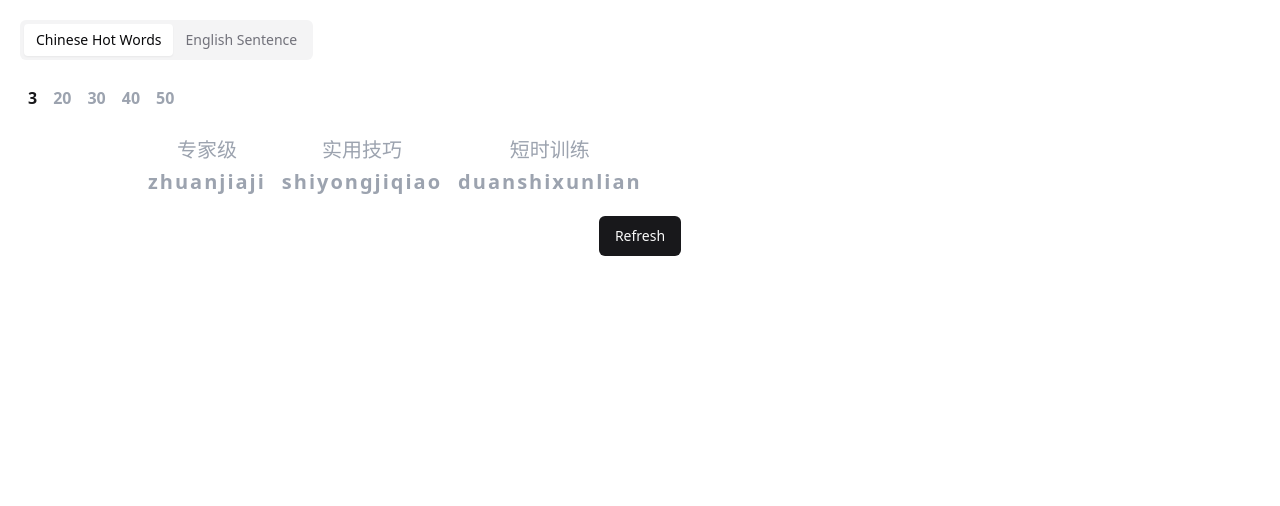
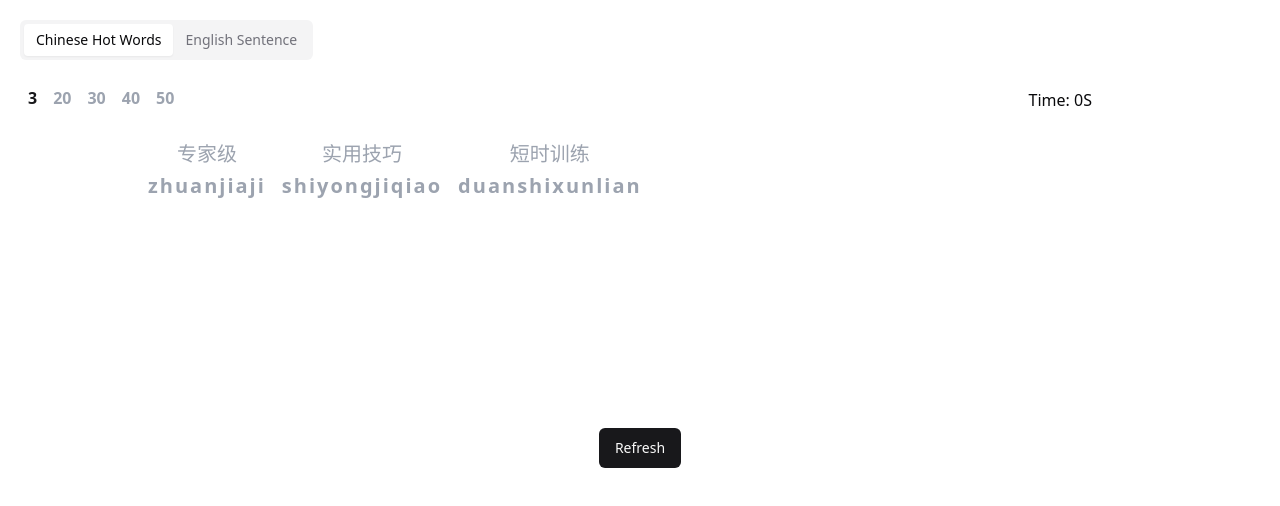
Before and after one commit to sinecat/typing-site, a Next.js app: page /typingBoard in a window 1280 px wide. Shown: the top 506 px of the page. Built offline with nearby package versions, Linux system fonts and the light colour scheme.

Commit message:
feat： 添加输入完成页面模块

```diff
--- a/src/components/HotWordsTextTypingBox/index.tsx
+++ b/src/components/HotWordsTextTypingBox/index.tsx
@@ -11,6 +11,7 @@ import {Terminal} from "lucide-react";
 import {Badge} from "@/components/ui/badge";
 import {useToast} from "@/components/ui/use-toast";
 import './styles.css'
+import {Card} from "@/components/ui/card";
 
 const wordNumsConfig = [3, 20, 30, 40, 50]
 
@@ -45,7 +46,7 @@ const HotWordsTextTypingBox = () => {
         }
     }
 
-    const freshData = (_wordNums: number)=>{
+    const freshData = (_wordNums: number) => {
         setIsFinished(false)
         setSuccessTextLength(0)
         setTargetValue(getRandomData(textData, _wordNums))
@@ -118,7 +119,7 @@ const HotWordsTextTypingBox = () => {
 
     return (
         <div>
-            <div className='mt-5 p-2 items-start'>
+            <div className='mt-5 p-2 flex items-start justify-between'>
                 <div className="flex h-5 items-center space-x-4 font-semibold no-input cursor-pointer">
                     {
                         wordNumsConfig?.map((item, index) => {
@@ -137,23 +138,34 @@ const HotWordsTextTypingBox = () => {
                         })
                     }
                 </div>
+                <div className='result mr-40'>
+                    <div>Time: {time}S</div>
+                </div>
             </div>
             <div className='flex flex-col items-center'>
-                {isFinished ? '恭喜你，输入完成,用时：' + time : null}
+                {
+                    isFinished ? <div className='flex gap-20 pt-20 min-h-72 text-3xl justify-between'>
+                        <Card className='flex h-36 flex-col gap-5 text-3xl items-center justify-center p-5'>
+                            <span className='no-input'>Take Time</span>
+                            <span className='text-4xl'>{time}S</span>
+                        </Card>
+                    </div> : <div className='flex flex-col items-center'>
                     <TextBoard focus={isFocus} inputValue={inputValue} targetValue={targetValue?.data}
                                    onClick={handleTextBoardClick}/>
                         <input type="text" value={inputValue} onChange={handleInputChange} className='text-input'
                                ref={inputRef}
                                onBlur={handleBlur} onKeyDown={handleKeyDown}/>
-                <Button className='w-30' onClick={handleFreshClick}>Refresh</Button>
-                {isFocus && !inputting ? <Alert className='w-80 mt-20 animate-bounce text-lg'>
-                    <Terminal className="h-4 w-5"/>
-                    <AlertTitle>Ready?</AlertTitle>
-                    <AlertDescription className='mt-2 text-lg'>
-                        Press <Badge className='bg-gray-100 text-black rounded text-lg font-light'>Enter</Badge> to
+                        {isFocus && !inputting ?
+                            <Alert className='absolute top-0 w-80 mt-10 animate-bounce text-lg translate-y-96'>
+                                <AlertDescription className='text-lg'>
+                                    Press <Badge
+                                    className='bg-gray-100 text-black rounded text-lg font-light'>Enter</Badge> to
                                     start typing
                                 </AlertDescription>
                             </Alert> : null}
+                    </div>
+                }
+                <Button className='w-30 mt-5' onClick={handleFreshClick}>Refresh</Button>
             </div>
         </div>
     );
--- a/src/components/TextBoard/index.tsx
+++ b/src/components/TextBoard/index.tsx
@@ -62,7 +62,7 @@ const TextBoard = (props: TextBoardProps) => {
         }, [targetValue])
 
         return (
-            <div className='w-[1024px]'>
+            <div className='w-[1024px] min-h-72'>
                 <div className='text-board flex flex-wrap gap-4' ref={textBoardRef} onClick={onClick}>
                     {focus ?
                         <div className='caret animate-opacity'
```
Lines whose indentation alone changed are shown as unchanged.
